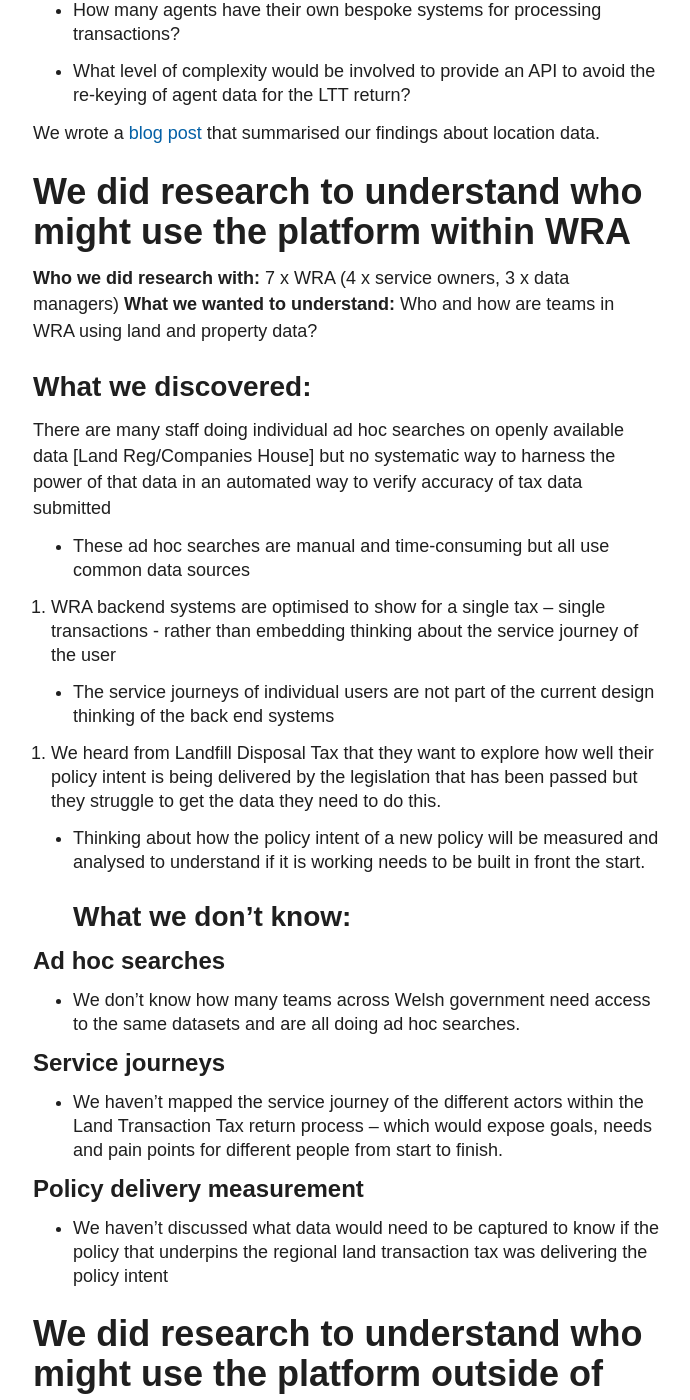
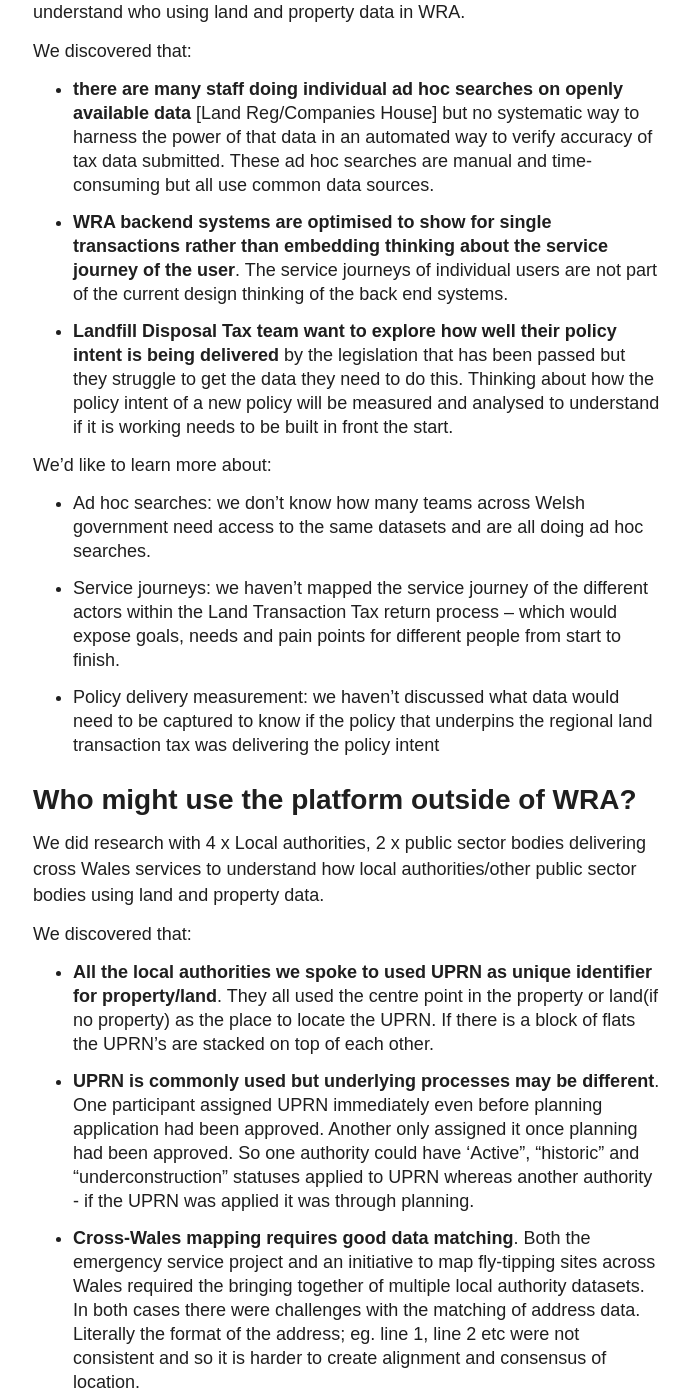
Before and after one commit to Welsh-Revenue-Authority/property-data-poc, a Jekyll site: the page built from en/index.md, in a window 1280 px wide and 1400 px high, scrolled down 2807 px. Shown: the whole window, without its empty margins (127-817 px from the left). Built offline with Jekyll 4.4.1, drawn with Linux system fonts in a browser that asks for light colours; some of the changed text lies outside the part shown.

Commit message:
Update index.md
Iterated some content to make it easier to scan.  Tweak some header hierarchy so that there are fewer of them.

```diff
--- a/en/index.md
+++ b/en/index.md
@@ -16,11 +16,11 @@ Notify allows anyone who uses its code to send their own customised, bulk or ind
 A “data” platform is shared capability that allows organisations to access a range of datasets allowing them to combine data in new and interesting ways. The [Office for National Statistics](https://www.ons.gov.uk/) have a data platform called the Integrated Data Programme (IDP) which allows analysts to access a wide range of ONS statistics. A land and property data platform for Wales would enable the combining of key location datasets together with mapping functionality so that users can explore location related data on a map.
 
 # Our work so far
-Earlier in the year we took a broad look at platforms and looked at potential benefits of platforms to services and policies in Wales, a summary of what we did and what we learnt can be found [here](https://welsh-revenue-authority.github.io/property-data-poc/en/2022/05/26/summary_proof_of_concept.html).
+Earlier in the year we took a broad look at platforms and looked at potential benefits of platforms to services and policies in Wales, a [summary of what we did and what we learnt](https://welsh-revenue-authority.github.io/property-data-poc/en/2022/05/26/summary_proof_of_concept.html).
 
 Over the past few months we took a deeper narrow approach and focused on how a Land and Data Platform could help with Regional LTT.
 
-## We created prototypes to help us learn
+## Using prototypes to help us learn
 To help us learn we built a variety of different prototypes. We did these for a number of reasons:
 
 * to help us understand how service builders might use a platform, and what they might need from it
@@ -33,34 +33,23 @@ To help us learn we built a variety of different prototypes. We did these for a
 
 We’ve written up our findings for each of the prototypes which you can see on the [“page per prototype”](https://welsh-revenue-authority.github.io/property-data-poc/en/prototypes/).
 
-## We did research to understand why location is sometimes inaccurate
+## Researching users and their needs
 
-**Who we did research with:** 4 x agents and intermediaries
+### Why is location sometimes inaccurate in LTT returns?
 
-**What we wanted to understand:** How a property’s location is identified
+We did research with 4 x agents and intermediaries to learn how a property’s location is identified.
 
-### What we discovered:
+We discovered that:
 
-1. We discovered that different datasets were used by different people as their canonical source of truth.
+* **Different datasets were used by different people as their canonical source of truth**. Agents use the Land Title and what is written there as the definitive description of address whereas WRA use OS places as their canonical source. The problem is that when the agent does a tax return they need to make address match their canonical source and the WRA need it to match theirs – it can’t always match both at the same time! Having an agreed sense of what will form the canonical source of data will be essential to getting consistent and accurate data.
 
-* Agents use the Land Title and what is written there as the definitive description of address whereas WRA use OS places as their canonical source.
+* **The completion of the LTT return is subject to errors because of manual rekeying**. The act of completing the return involves the rekeying of information - which is time consuming and error prone and involves a high cognitive load for those doing it as they have to flip between documents (physical and electronic) and in some cases cannot cut and paste the data. The manual work of doing this together with the fact that the person doing it may not "own" the data because they have not worked on the transaction - introduces a higher risk of error.
 
-* The problem is that when the agent does a tax return they need to make address match their canonical source and the WRA need it to match theirs – it can’t always match both at the same time!
-
-* Having an agreed sense of what will form the canonical source of data will be essential to getting consistent and accurate data.
-
-2. The completion of the LTT return is subject to errors because of manual rekeying
-
-* The act of completing the return involves the rekeying of information - which is time consuming and error prone and involves a high cognitive load for those doing it as they have to flip between documents (physical and electronic) and in some cases cannot cut and paste the data. The manual work of doing this together with the fact that the person doing it may not "own" the data because they have not worked on the transaction - introduces a higher risk of error.
-
-### What we don’t know:
-#### Canonical source of truth
+We'd like to learn more about:
 
 * What would be the best way to ensure that UPRN is attached to a location record?
 
 * Should the LTT return process be used to build a database of UPRN locations attached to Land Registry records that could be used to update Land Registry at some future point in time?
-
-#### LTT return completion
 
 * How many agents have their own bespoke systems for processing transactions?
 
@@ -68,71 +57,44 @@ We’ve written up our findings for each of the prototypes which you can see on
 
 We wrote a [blog post](https://welsh-revenue-authority.github.io/property-data-poc/en/2022/08/23/why-are-inaccuracies-creeping-into-addresses-on-the-land-transaction-tax-return.html) that summarised our findings about location data.
 
-## We did research to understand who might use the platform within WRA
-**Who we did research with:** 7 x WRA (4 x service owners, 3 x data managers)
-**What we wanted to understand:** Who and how are teams in WRA using land and property data?
+### Who might use the platform within WRA?
+We did research with 7 x WRA (4 x service owners, 3 x data managers) to understand who using land and property data in WRA.
 
-### What we discovered:
+We discovered that:
 
- There are many staff doing individual ad hoc searches on openly available data [Land Reg/Companies House] but no systematic way to harness the power of that data in an automated way to verify accuracy of tax data submitted
+* **there are many staff doing individual ad hoc searches on openly available data** [Land Reg/Companies House] but no systematic way to harness the power of that data in an automated way to verify accuracy of tax data submitted. These ad hoc searches are manual and time-consuming but all use common data sources.
 
-* These ad hoc searches are manual and time-consuming but all use common data sources
+* **WRA backend systems are optimised to show for single transactions rather than embedding thinking about the service journey of the user**. The service journeys of individual users are not part of the current design thinking of the back end systems.
 
-2. WRA backend systems are optimised to show for a single tax – single transactions - rather than embedding thinking about the service journey of the user
+* **Landfill Disposal Tax team want to explore how well their policy intent is being delivered** by the legislation that has been passed but they struggle to get the data they need to do this. Thinking about how the policy intent of a new policy will be measured and analysed to understand if it is working needs to be built in front the start.
 
-* The service journeys of individual users are not part of the current design thinking of the back end systems
+We'd like to learn more about:
 
-3. We heard from Landfill Disposal Tax that they want to explore how well their policy intent is being delivered by the legislation that has been passed but they struggle to get the data they need to do this.
+* Ad hoc searches: we don’t know how many teams across Welsh government need access to the same datasets and are all doing ad hoc searches.
 
-* Thinking about how the policy intent of a new policy will be measured and analysed to understand if it is working needs to be built in front the start.
-### What we don’t know:
+* Service journeys: we haven’t mapped the service journey of the different actors within the Land Transaction Tax return process – which would expose goals, needs and pain points for different people from start to finish.
 
-#### Ad hoc searches
+* Policy delivery measurement: we haven’t discussed what data would need to be captured to know if the policy that underpins the regional land transaction tax was delivering the policy intent
 
-* We don’t know how many teams across Welsh government need access to the same datasets and are all doing ad hoc searches.
+### Who might use the platform outside of WRA?
 
-#### Service journeys
+We did research with 4 x Local authorities, 2 x public sector bodies delivering cross Wales services to understand how local authorities/other public sector bodies using land and property data.
 
-* We haven’t mapped the service journey of the different actors within the Land Transaction Tax return process – which would expose goals, needs and pain points for different people from start to finish.
+We discovered that:
 
-#### Policy delivery measurement
+* **All the local authorities we spoke to used UPRN as unique identifier for property/land**. They all used the centre point in the property or land(if no property) as the place to locate the UPRN. If there is a block of flats the UPRN's are stacked on top of each other.
 
-* We haven’t discussed what data would need to be captured to know if the policy that underpins the regional land transaction tax was delivering the policy intent
+* **UPRN is commonly used but underlying processes may be different**. One participant assigned UPRN immediately even before planning application had been approved. Another only assigned it once planning had been approved. So one authority could have 'Active", "historic" and "underconstruction" statuses applied to UPRN whereas another authority - if the UPRN was applied it was through planning.
 
-## We did research to understand who might use the platform outside of WRA
+* **Cross-Wales mapping requires good data matching**. Both the emergency service project and an initiative to map fly-tipping sites across Wales required the bringing together of multiple local authority datasets. In both cases there were challenges with the matching of address data. Literally the format of the address; eg. line 1, line 2 etc were not consistent and so it is harder to create alignment and consensus of location.
 
-**Who we did research with:** 4 x Local authorities, 2 x public sector bodies delivering cross Wales services
+We'd like to learn more about:
 
-**What we wanted to understand:** How are local authorities/other public sector bodies using land and property data?
+* What level of divergence of the processes exist around UPRN?
 
-### What we discovered:
+* To what degree common cross-Wales data standards have been defined and how consistently they have been deployed?
 
-1. All the local authorities we spoke to used UPRN as unique identifier for property/land
-
-* They all used the centre point in the property or land(if no property) as the place to locate the UPRN. If there is a block of flats the UPRN's are stacked on top of each other.
-
-2. UPRN is commonly used but underlying processes may be different.
-
-* One participant assigned UPRN immediately even before planning application had been approved. Another only assigned it once planning had been approved.
-* So one authority could have 'Active", "historic" and "underconstruction" statuses applied to UPRN whereas another authority - if the UPRN was applied it was through planning.
-
-3. Cross Wales mapping requires good data matching
-
-* Both the emergency service project and an initiative to map fly-tipping sites across Wales required the bringing together of multiple local authority datasets.
-
-* In both cases there were challenges with the matching of address data. Literally the format of the address; eg. line 1, line 2 etc were not consistent and so it is harder to create alignment and consensus of location.
-
-### What we don’t know:
-
-#### UPRN processes are different
-
-* The level of divergence of the processes around UPRN
-
-#### UPRN processes are different
-
-* To what degree common cross Wales data standards have been defined and how consistently they have been deployed
-
-* Which cross Wales services exist that might benefit from a land and property data platform
+* Which cross-Wales services exist that might benefit from a land and property data platform?
 
 Our [blog post](https://welsh-revenue-authority.github.io/property-data-poc/en/2022/08/18/how-a-map-can-paint-a-bigger-picture.html) about mapping and location data.
 
```
